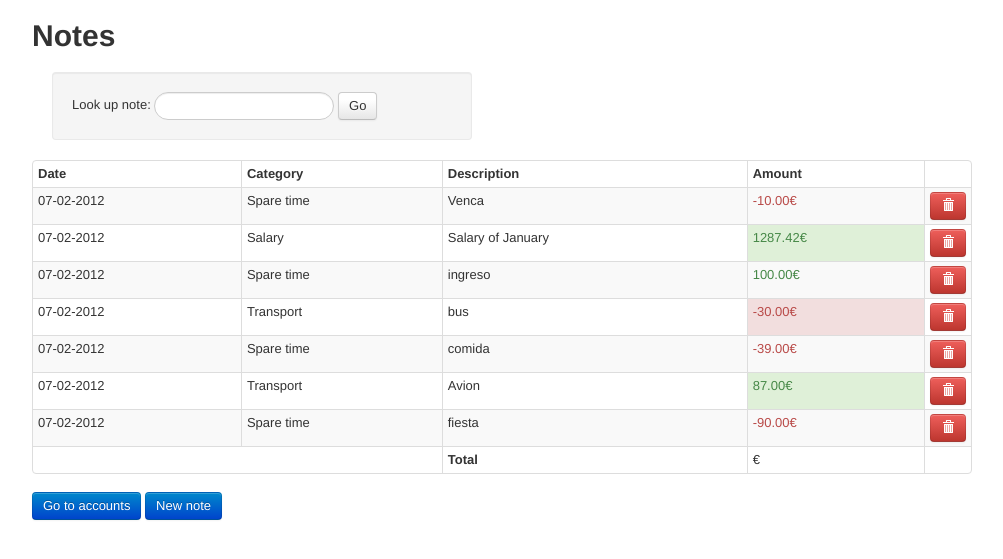
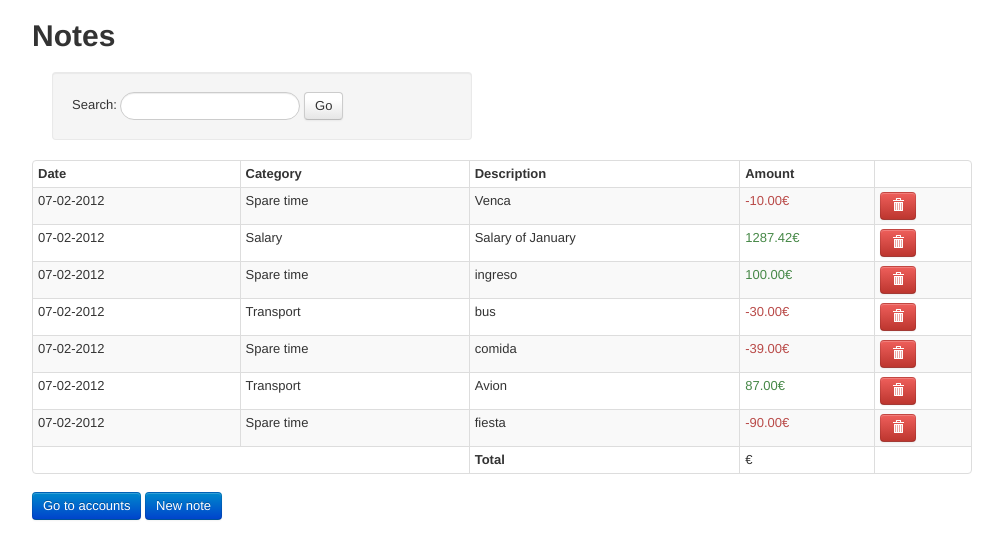
Before and after one commit to belate/money, a Django app: template bank/templates/bank/account.html in a window 1280 px wide. Shown: the top 559 px of the page, without its empty margins (138-1141 px from the left). Run offline with Django 3.2, Linux system fonts and the light colour scheme; the template is opened without the code that fills it: values that come from a table or form of the project are taken from there, others are empty; data comes from the database, SQL or seed files in the repository; parts of the project's set-up code (start-up, migrations or seed data) failed here and were passed over.

Commit message:
some changes

```diff
--- a/bank/static/css/styles.css
+++ b/bank/static/css/styles.css
@@ -1,19 +1,27 @@
 .W120 {
-    width: 120 !important;
+    width: 120px !important;
 }
 
 .W100 {
-    width: 100 !important;
+    width: 100px !important;
 }
 
 .W90 {
-    width: 90 !important;
+    width: 90px !important;
 }
 
 .W30 {
-    width: 30 !important;
+    width: 30px !important;
 }
 
 .W10 {
-    width: 10 !important;
+    width: 10px !important;
 }
+
+.expense{
+    color:#b94a48;
+}
+
+.deposit{
+    color: #468847;
+}
--- a/bank/templates/bank/account.html
+++ b/bank/templates/bank/account.html
@@ -7,7 +7,7 @@
 <br/>
 <div>
     <form class="well form-search span5" action="" method="get">
-        <label>Look up note:</label>
+        <label>Search:</label>
         <input id="q" type="text" name="q" class="input-medium search-query"/>
         <input class="btn" type="submit" value="Go"/>
     </form>
@@ -30,11 +30,11 @@
                 <td class="W100">{{ note.category }}</td>
                 <td class="W120">{{ note.description }}</td>
                 {% if note.is_expense %}
-                <td class="alert-error">{{ note.amount }}€</td>
+                <td class="expense W30">{{ note.amount }}€</td>
                 {% else %}
-                <td class="alert-success">{{ note.amount }}€</td>
+                <td class="deposit W30">{{ note.amount }}€</td>
                 {% endif %}
-                <td style="width:30px;">
+                <td class="W10">
                     <a class="btn btn-danger" href='{% url delnote account.id note.id %}'>
                         <i class="icon-trash icon-white"></i>
                     </a>
--- a/bank/templates/bank/addnote.html
+++ b/bank/templates/bank/addnote.html
@@ -8,10 +8,8 @@
 </p>
 {% endif %}
 <form class="form-horizontal" action="" method="post">
-    <table>
-        {{form.as_table}}
-        {% csrf_token %}
-    </table>
+    {{form.as_p}}
+    {% csrf_token %}
     <div class="form-actions span2">
         <input class="btn btn-primary" type="submit" value="Add"/>
         <input class="btn" type="reset" value="Cancelar"/>
```
